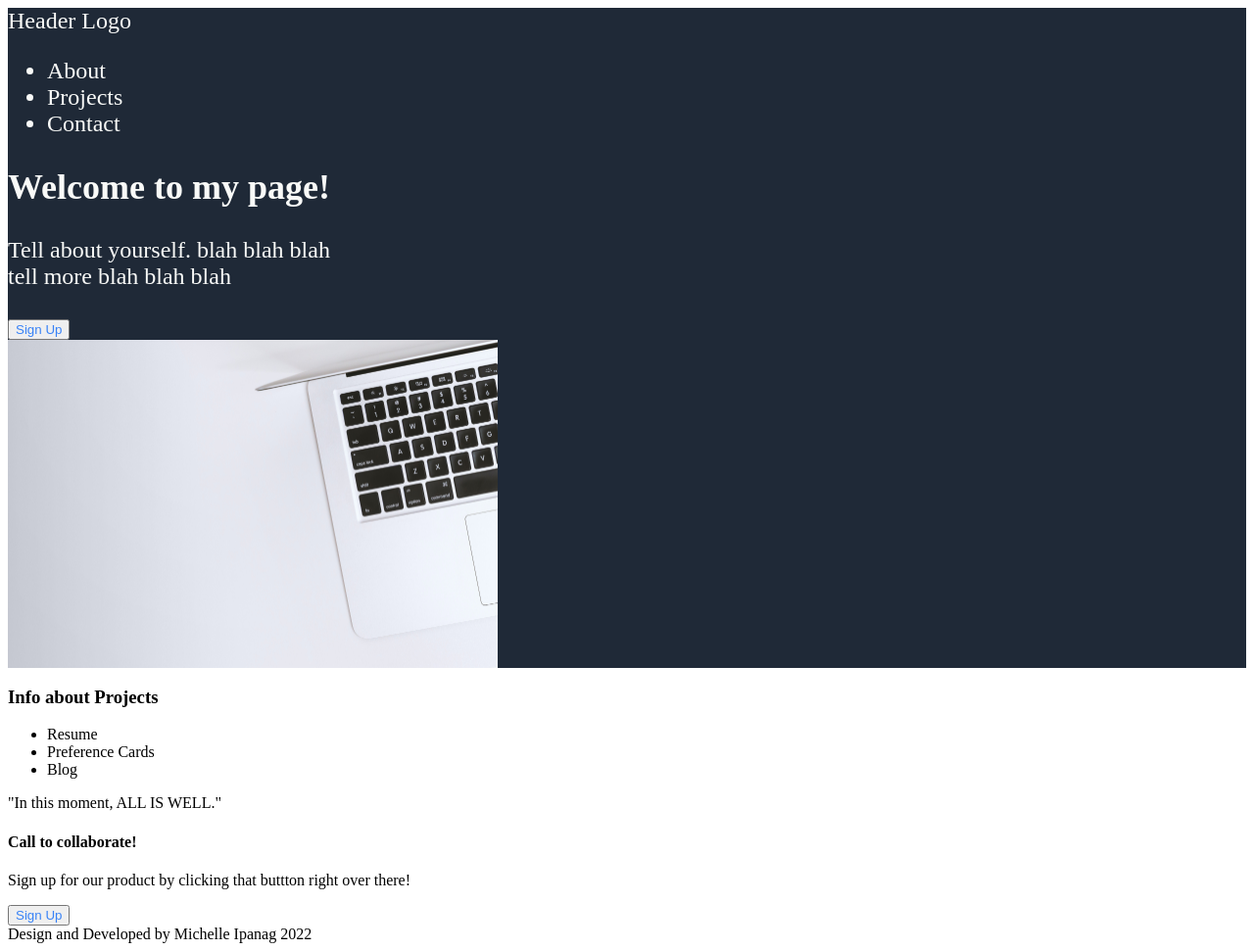
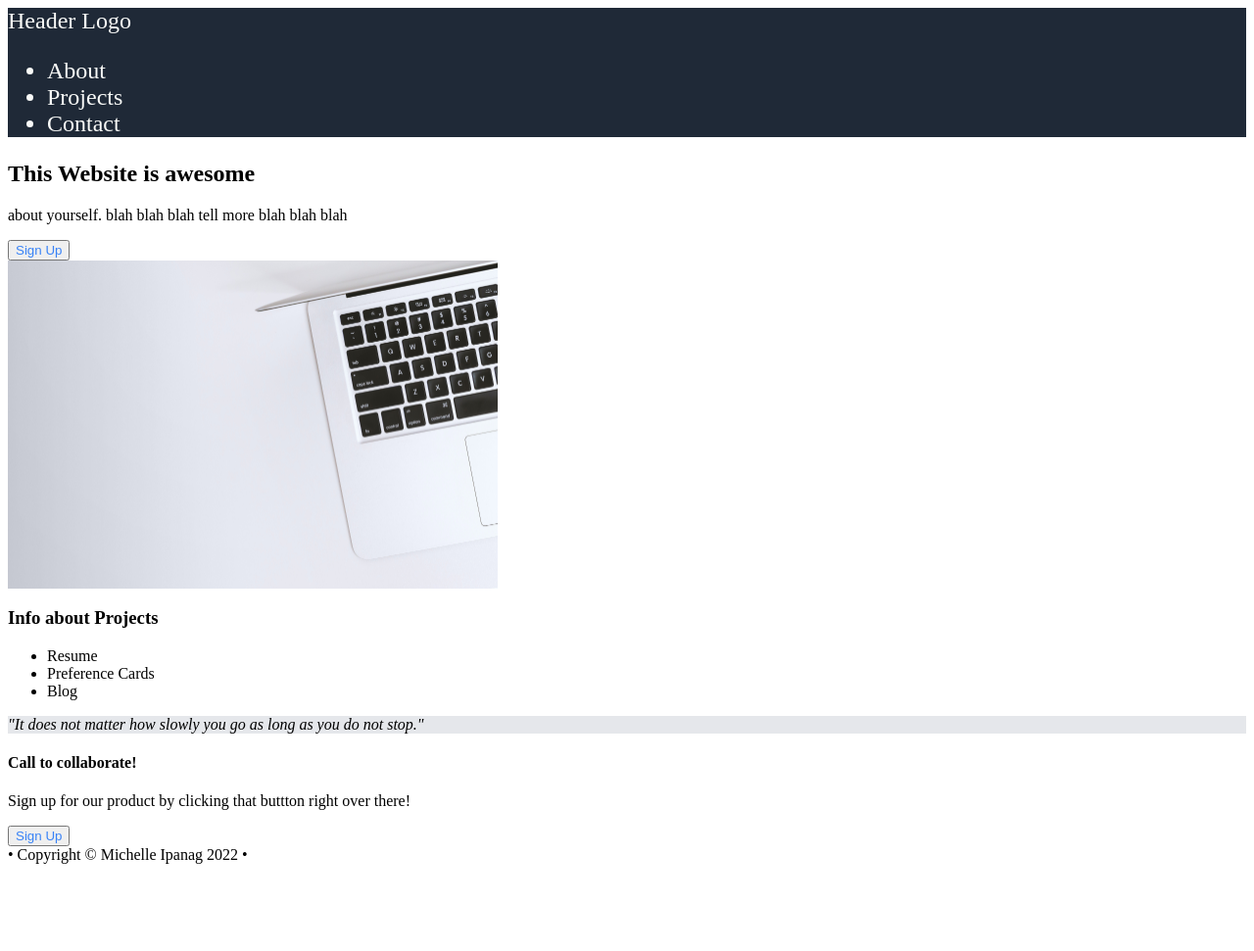
Before and after one commit to MicHibi/odinproject-landingpage, a plain HTML site: page index.html in a window 1280 px wide. Shown: the whole page at 98% size. After the commit the page ends 890 px from the top, so only its background shows below. Drawn offline with Linux system fonts and the light colour scheme.

Commit message:
Update css

```diff
--- a/index.html
+++ b/index.html
@@ -3,12 +3,15 @@
 <html lang="en">
     <head>
       <meta charset="UTF-8">
-      <title>Michelle's Website</title>
+      <title>Michelle Ipanag's Website</title>
+      <link rel="stylesheet" href="style.css"/>
     </head>
+
+  <body>
     <header>
-      <div h1="Logo">Header Logo</div>
+      <div class="header">Header Logo</div>
 
-      <div nav="Nav">
+      <div class="nav">
         <ul>
           <li>About</li>
           <li>Projects</li>
@@ -16,49 +19,46 @@
         </ul>
       </div>
 
-      <div intro="Welcome">
-        <h2>Welcome to my page!</h2>
+    </header>
+
+   <section id="welcome">
+      <div class="welcome">
+        <h2>This Website is awesome</h2>
+        <p> about yourself. blah blah blah tell more blah blah blah</p>
+        <button class="signup">Sign Up</button>
       </div>
 
-      <div p="Tell me">
-        <p>Tell about yourself. blah blah blah <br>tell more blah blah blah</p>
-      </div>
+      <img src="../odinproject-landingpage/landingimages/desk.jpg">
+    </section>
 
-      <button Sign Up>Sign Up</button>
-
-      <img src="../odinproject-landingpage/landingimages/desk.jpg">
-
-      <link rel="stylesheet" href="style.css"/>
-    </header>
-
-
-
-
-  <body>
-
+    <section id="project">
+        <div class="project"></div>
           <h3>Info about Projects</h3>
-
-    <div list="Project list" target="_blank">
+          <div class="list">
             <ul>
               <li>Resume</li>
               <li>Preference Cards</li>
               <li>Blog</li>
              </ul>
           </div>
+    </section>
 
-    <div p="quote">"In this moment, ALL IS WELL."</div>
+    <section id="quote">
+      <div class="quote"><em>"It does not matter how slowly you go as long as you do not stop."</em></div>
+    </section>
 
-    <div aside="Call action">
+    <section id="cta">
+      <div class="cta-container">
+        <div class="cta-text">
           <h4>Call to collaborate!</h4>
           <p>Sign up for our product by clicking that buttton right over there!</p>
         </div>
+        <button Sign Up>Sign Up</button>
+      </div>
+    </section>
 
-    <button Sign Up>Sign Up</button>
-
-    <footer>Design and Developed by Michelle Ipanag 2022</footer>
+    <section>
+      <footer>• Copyright © Michelle Ipanag 2022 •</footer>
+    </section>
   </body>
-
-
-
-
 </html>
```
Lines whose indentation alone changed are shown as unchanged.
